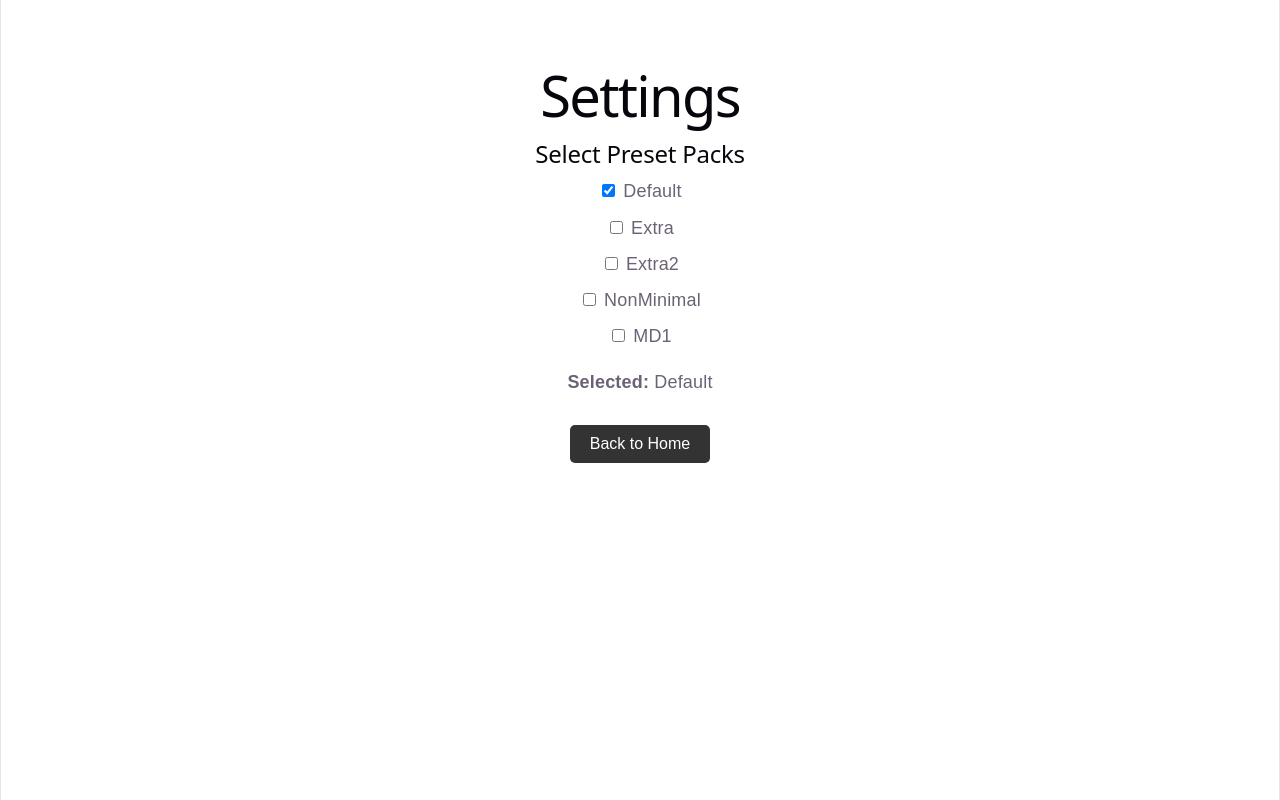
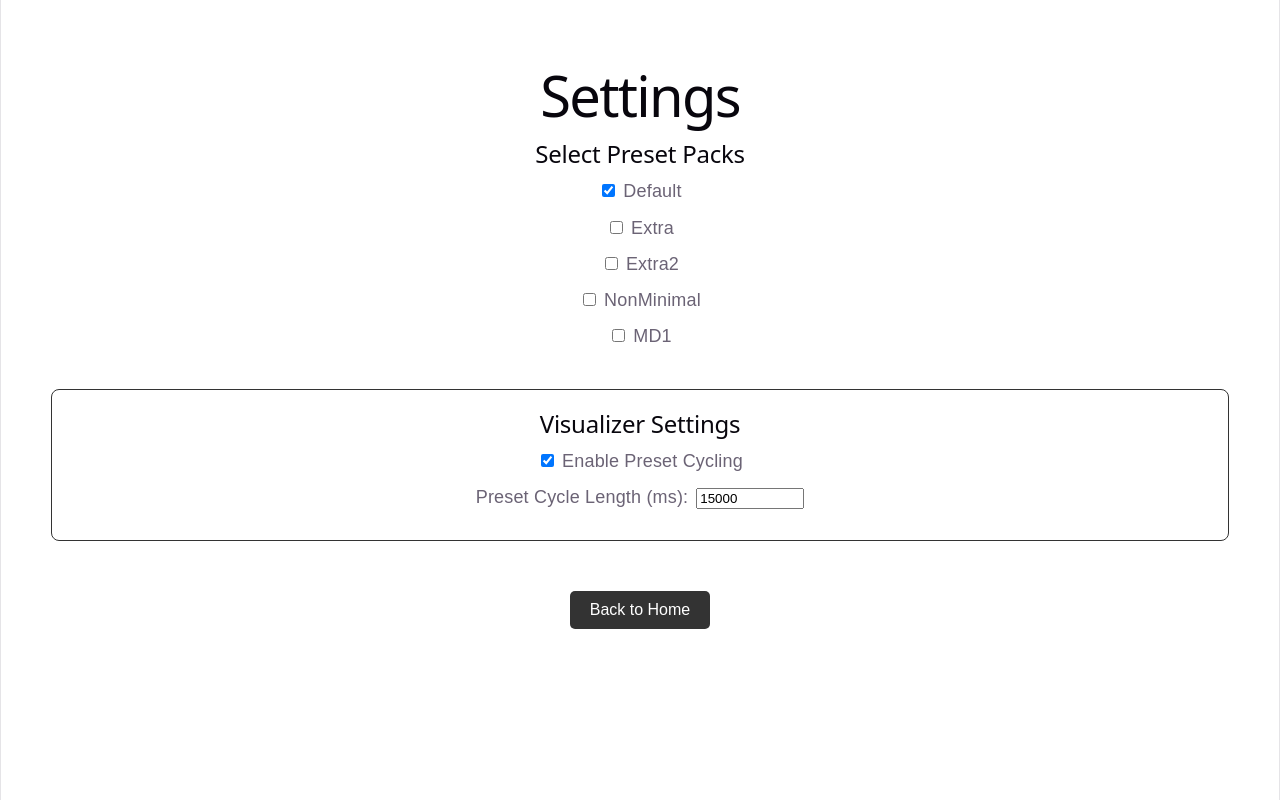
Before and after one commit to SEVerhaak/vizwiz-electron-build, a React (Vite) app in the folder renderer/: page /#/settings in a window 1280 px wide. Built offline with nearby package versions, Linux system fonts and the light colour scheme; what butterchurn, butterchurn-presets would draw is missing.

Commit message:
Added more Settings

```diff
--- a/renderer/src/pages/Settings/Settings.jsx
+++ b/renderer/src/pages/Settings/Settings.jsx
@@ -2,32 +2,47 @@ import { useEffect, useState } from "react";
 import { useNavigate } from "react-router-dom";
 
 const PACKS = ["Default", "Extra", "Extra2", "NonMinimal", "MD1"];
-const STORAGE_KEY = "vizwiz_packs"; // centralized key
+const PACKS_KEY = "vizwiz_packs";
+const VISUALIZER_SETTINGS_KEY = "vizwiz_settings";
 
 export default function Settings() {
     const [selectedPacks, setSelectedPacks] = useState([]);
+    const [presetCycle, setPresetCycle] = useState(true);
+    const [presetCycleLength, setPresetCycleLength] = useState(15000);
+
     const navigate = useNavigate();
 
-    // Load saved settings once on mount
+    // Load packs
     useEffect(() => {
-        try {
-            const saved = JSON.parse(localStorage.getItem(STORAGE_KEY));
-            console.log(saved);
+        const saved = JSON.parse(localStorage.getItem(PACKS_KEY));
         if (Array.isArray(saved) && saved.length > 0) {
             setSelectedPacks(saved);
         } else {
-                console.log('fallback!!!!')
-                setSelectedPacks(["Default"]); // fallback if nothing saved
-            }
-        } catch {
-            setSelectedPacks(["Default"]); // fallback on parse error
+            setSelectedPacks(["Default"]);
         }
     }, []);
 
-    // Save settings whenever selection changes
+    // Save packs
     useEffect(() => {
-        localStorage.setItem(STORAGE_KEY, JSON.stringify(selectedPacks));
+        localStorage.setItem(PACKS_KEY, JSON.stringify(selectedPacks));
     }, [selectedPacks]);
+
+    // Load visualizer settings
+    useEffect(() => {
+        const saved = JSON.parse(localStorage.getItem(VISUALIZER_SETTINGS_KEY));
+        if (saved) {
+            if (typeof saved.presetCycle === "boolean") setPresetCycle(saved.presetCycle);
+            if (typeof saved.presetCycleLength === "number") setPresetCycleLength(saved.presetCycleLength);
+        }
+    }, []);
+
+    // Save visualizer settings
+    useEffect(() => {
+        localStorage.setItem(
+            VISUALIZER_SETTINGS_KEY,
+            JSON.stringify({ presetCycle, presetCycleLength })
+        );
+    }, [presetCycle, presetCycleLength]);
 
     const togglePack = (pack) => {
         setSelectedPacks((prev) =>
@@ -38,11 +53,12 @@ export default function Settings() {
     };
 
     return (
-        <div style={{ padding: "50px", textAlign: "center", fontFamily: "sans-serif" }}>
+        <div style={{ padding: "50px", fontFamily: "sans-serif" }}>
             <h1>Settings</h1>
 
+            {/* Preset Packs */}
+            <div style={{ marginBottom: "40px" }}>
                 <h2>Select Preset Packs</h2>
-
                 {PACKS.map((pack) => (
                     <div key={pack} style={{ margin: "10px 0" }}>
                         <label style={{ cursor: "pointer" }}>
@@ -56,14 +72,45 @@ export default function Settings() {
                         </label>
                     </div>
                 ))}
+            </div>
 
-            <p style={{ marginTop: "20px" }}>
-                <strong>Selected:</strong> {selectedPacks.join(", ")}
-            </p>
+            {/* Visualizer Settings */}
+            <div style={{
+                border: "1px solid #333",
+                padding: "20px",
+                borderRadius: "8px",
+                marginBottom: "40px"
+            }}>
+                <h2>Visualizer Settings</h2>
+
+                <div style={{ margin: "10px 0" }}>
+                    <label>
+                        <input
+                            type="checkbox"
+                            checked={presetCycle}
+                            onChange={() => setPresetCycle(!presetCycle)}
+                            style={{ marginRight: "8px" }}
+                        />
+                        Enable Preset Cycling
+                    </label>
+                </div>
+
+                <div style={{ margin: "10px 0" }}>
+                    <label>
+                        Preset Cycle Length (ms):
+                        <input
+                            type="number"
+                            value={presetCycleLength}
+                            onChange={(e) => setPresetCycleLength(parseInt(e.target.value, 10) || 0)}
+                            style={{ marginLeft: "8px", width: "100px" }}
+                        />
+                    </label>
+                </div>
+            </div>
 
             <button
                 style={{
-                    marginTop: "30px",
+                    marginTop: "10px",
                     padding: "10px 20px",
                     fontSize: "16px",
                     cursor: "pointer",
--- a/renderer/src/pages/Visualiser/Visualiser.jsx
+++ b/renderer/src/pages/Visualiser/Visualiser.jsx
@@ -18,6 +18,16 @@ export default function Visualizer() {
 
     const canvasRef = useRef(null);
     const selectRef = useRef(null);
+
+    // Retrieve visualizer settings
+    const savedSettings = JSON.parse(localStorage.getItem("vizwiz_settings")) || {};
+    const presetCycle = typeof savedSettings.presetCycle === "boolean" ? savedSettings.presetCycle : true;
+    const presetCycleLength = typeof savedSettings.presetCycleLength === "number" ? savedSettings.presetCycleLength : 15000;
+
+    console.log("Preset Cycle:", presetCycle);
+    console.log("Preset Cycle Length (ms):", presetCycleLength);
+
+
 
     const [dropdownVisible, setDropdownVisible] = useState(false);
 
@@ -79,9 +89,14 @@ export default function Visualizer() {
         if (presetIndex === -1) presetIndex = Math.floor(Math.random() * presetKeys.length);
 
         let presetIndexHist = [];
-        let presetCycle = true;
         let cycleInterval = null;
-        const presetCycleLength = 15000;
+
+        // Then use them in your existing code
+        if (presetCycle) {
+            cycleInterval = setInterval(() => nextPreset(2.7), presetCycleLength);
+        } else {
+            cycleInterval = null; // don't auto-cycle
+        }
 
         // Populate dropdown
         presetKeys.forEach((key, index) => {
```
Lines whose indentation alone changed are shown as unchanged.
